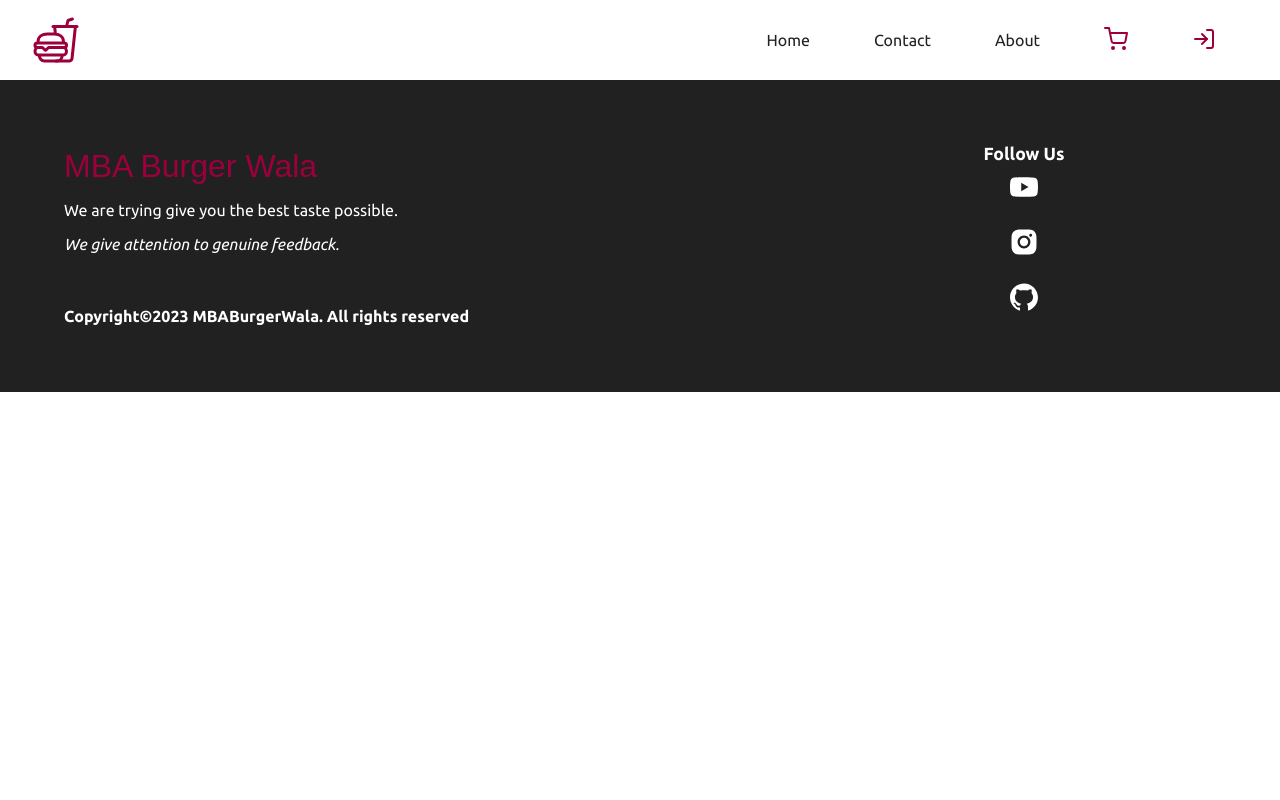
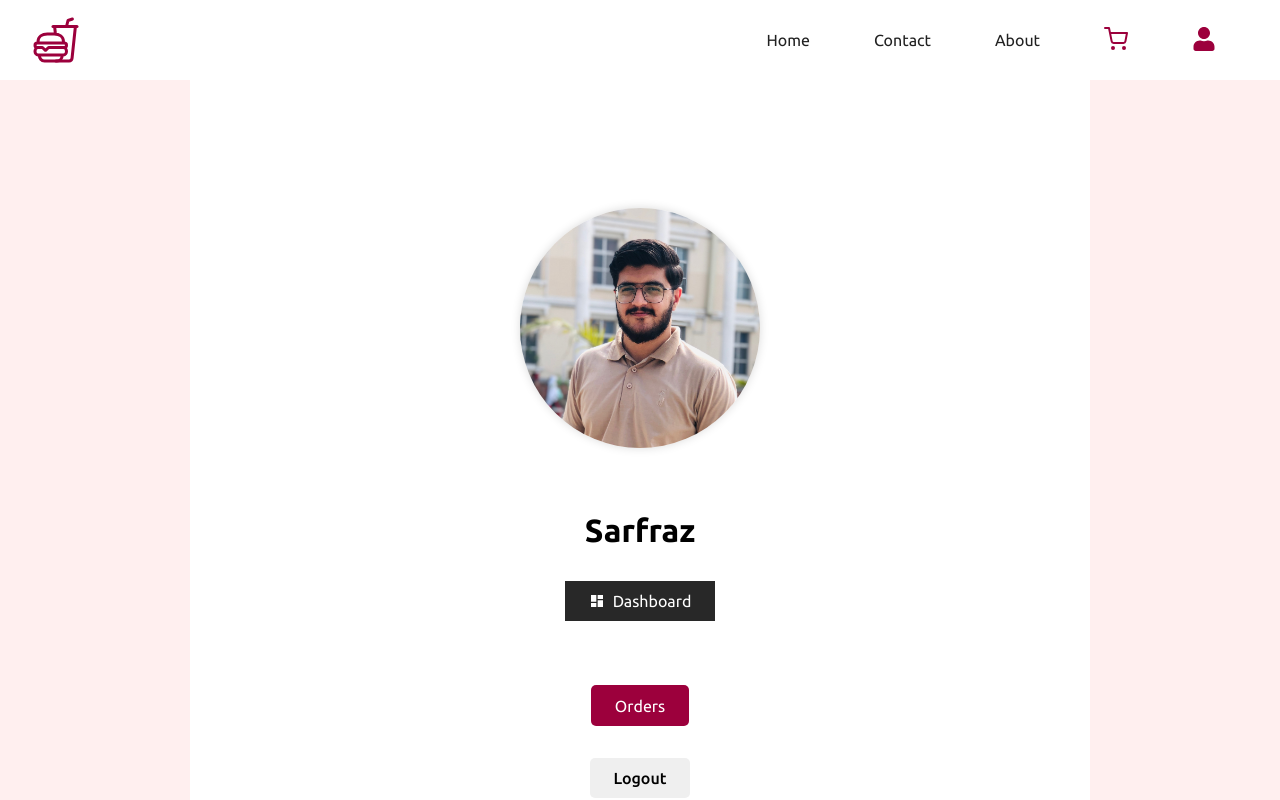
Before and after one commit to SarfrazShah441/Food-Delivery-App, a React (Create React App) app in the folder frontend/: page /me in a window 1280 px wide. Shown: the top 800 px of the page. Built offline with nearby package versions, Linux system fonts and the light colour scheme.

Commit message:
profile page UI completed

```diff
--- a/frontend/src/App.js
+++ b/frontend/src/App.js
@@ -26,7 +26,7 @@ import Profile from './components/profile/Profile'
 const App = () => {
   return (
     <Router>
-      <Header />
+      <Header isAuthenticated={true} />
       {/* routes go here */}
       <Routes>
         <Route path="/" element={<Home />} />
@@ -36,7 +36,7 @@ const App = () => {
         <Route path="/confirmorder" element={<ConfirmOrder />} />
         <Route path="/paymentsuccess" element={<PaymentSuccess />} />
         <Route path="/login" element={<Login />} />
-        <Route path="/profile" element={<Profile />} />
+        <Route path="/me" element={<Profile />} />
       </Routes>
       <Footer />
     </Router>
--- a/frontend/src/components/profile/Profile.jsx
+++ b/frontend/src/components/profile/Profile.jsx
@@ -1,9 +1,69 @@
-import React from 'react'
+import React from "react";
+import { motion } from "framer-motion";
+import me from "../../assets/founder.jpeg";
+import { Link } from "react-router-dom";
+import { MdDashboard } from "react-icons/md";
 
 const Profile = () => {
+  const options = {
+    initial: {
+      y: "-100%",
+      opacity: 0,
+    },
+    animate: {
+      y: 0,
+      opacity: 1,
+    },
+  };
   return (
-    <div>Profile</div>
-  )
-}
+    <section className="profile">
+      <main>
+        <motion.img src={me} alt="User" {...options} />
+        <motion.h5 {...options} transition={{ delay: 0.3 }}>
+          Sarfraz
+        </motion.h5>
+        <motion.div {...options} transition={{ delay: 0.5 }}>
+          <Link
+            to="/admin/dashboard"
+            style={{
+              borderRadius: 0,
+              backgroundColor: "rgb(40,40,40)",
+            }}
+          >
+            <MdDashboard /> Dashboard
+          </Link>
+        </motion.div>
+        <motion.div
+          initial={{
+            x: "-100vw",
+            opacity: 0,
+          }}
+          animate={{
+            x: 0,
+            opacity: 1,
+          }}
+        >
+          <Link to="/myorders">Orders</Link>
+        </motion.div>
 
-export default Profile
+        <motion.button
+          initial={{
+            x: "-100vw",
+            opacity: 0,
+          }}
+          animate={{
+            x: 0,
+            opacity: 1,
+          }}
+          transition={{
+            delay: 0.3,
+          }}
+        >
+          Logout
+        </motion.button>
+      </main>
+    </section>
+  );
+};
+
+export default Profile;
--- a/frontend/src/styles/profile.scss
+++ b/frontend/src/styles/profile.scss
@@ -1 +1,62 @@
 @import 'colors';
+
+.profile {
+  background-color: $pink;
+  width: 100%;
+  height: 100vh;
+
+  > main {
+    max-width: 900px;
+    height: 100%;
+    background-color: white;
+    margin: auto;
+    height: 100%;
+    display: flex;
+    flex-direction: column;
+    align-items: center;
+    padding: 4rem;
+
+    > img {
+      height: 15rem;
+      width: 15rem;
+      border-radius: 100%;
+      box-shadow: 0 0 10px rgba(0, 0, 0, 0.146);
+      margin: 4rem;
+    }
+
+    > h5 {
+      font-size: 2rem;
+    }
+    > div {
+      margin: 2rem;
+      > a {
+        background-color: $red;
+        color: white;
+        padding: 0.7rem 1.5rem;
+        font-size: 1rem;
+        border-radius: 5px;
+        display: flex;
+        align-items: center;
+        svg {
+          margin-right: 0.5rem;
+        }
+        &:hover {
+          background-color: $reddark;
+        }
+      }
+    }
+
+    > button {
+      border: none;
+      outline: none;
+      padding: 0.7rem 1.5rem;
+      border-radius: 5px;
+      cursor: pointer;
+      font-weight: 500;
+      font-size: 1rem;
+      &:hover {
+        background-color: rgba(245, 245, 245, 0.864);
+      }
+    }
+  }
+}
```
